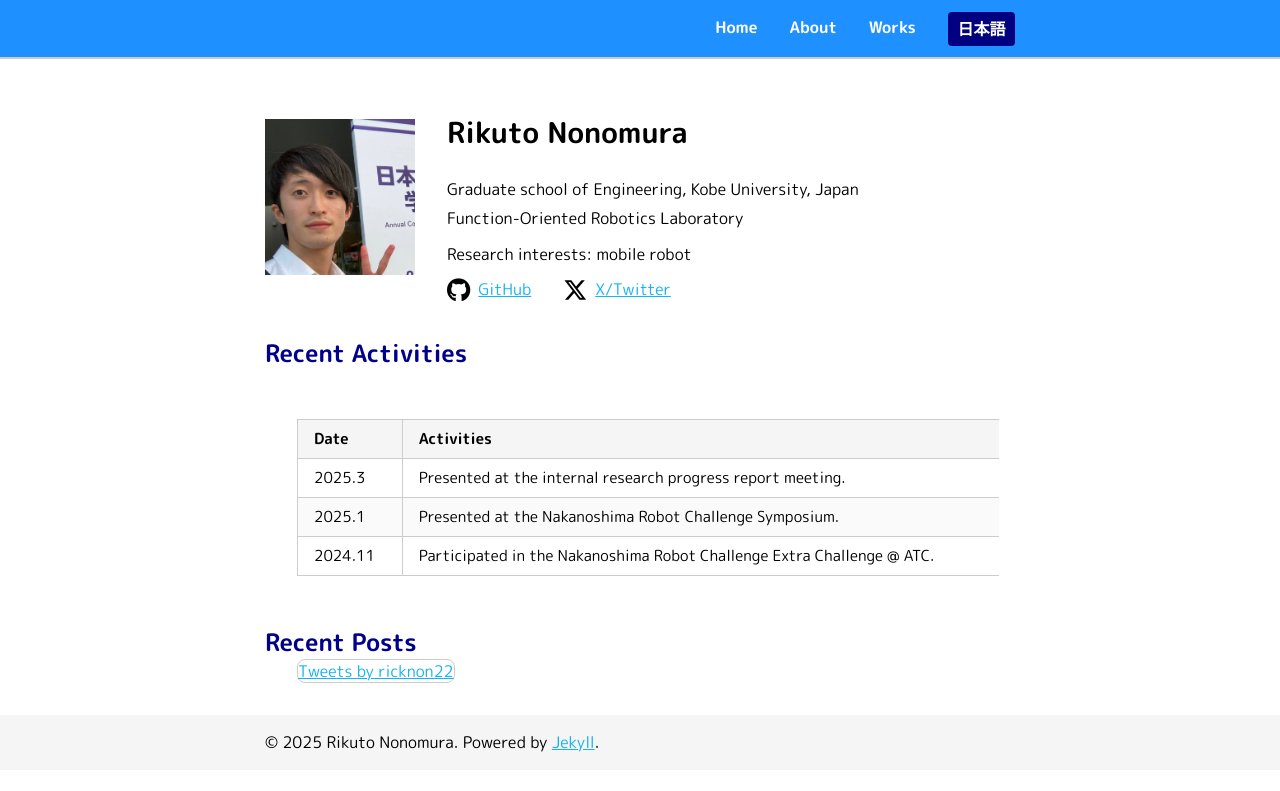
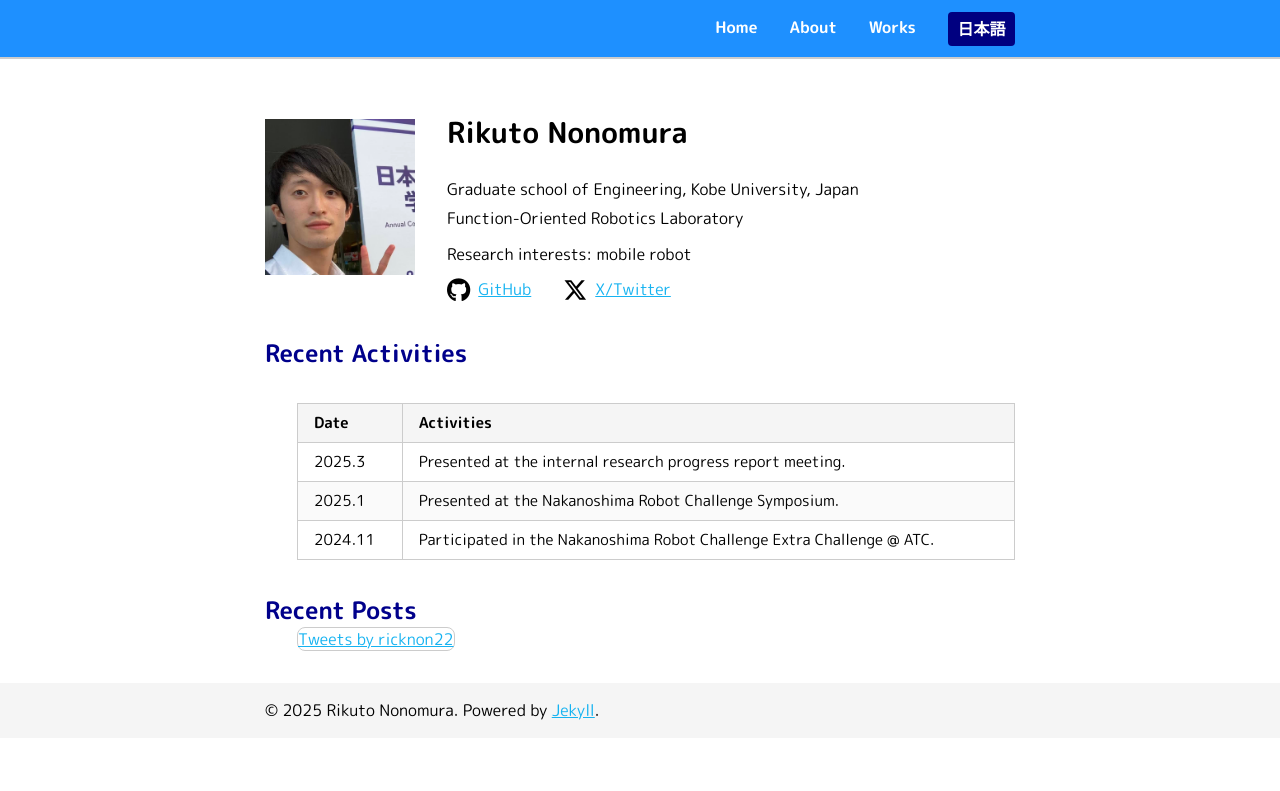
Before and after one commit to RickNon/ricknon.github.io, a Jekyll site: the page built from en/index.md, in a window 1280 px wide. Shown: the top 791 px of the page. Built offline with Jekyll 4.4.1, drawn with Linux system fonts in a browser that asks for light colours; comment, search, counter and statistics services are not loaded.

Commit message:
revise table settings

```diff
--- a/_sass/_layout.scss
+++ b/_sass/_layout.scss
@@ -268,7 +268,6 @@ main {
 }
 
 .table-container {
-    overflow-x: auto;
     margin: 1rem 1rem;
 }
 
```
